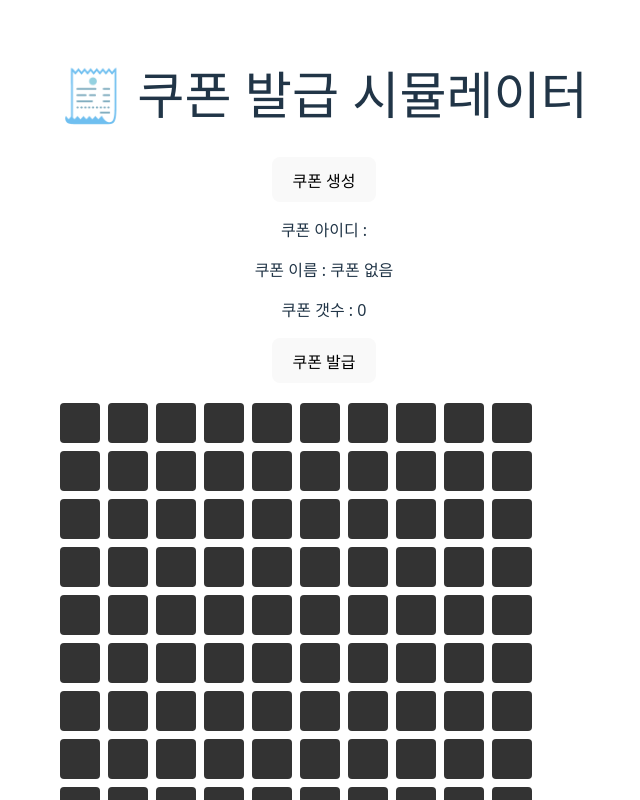
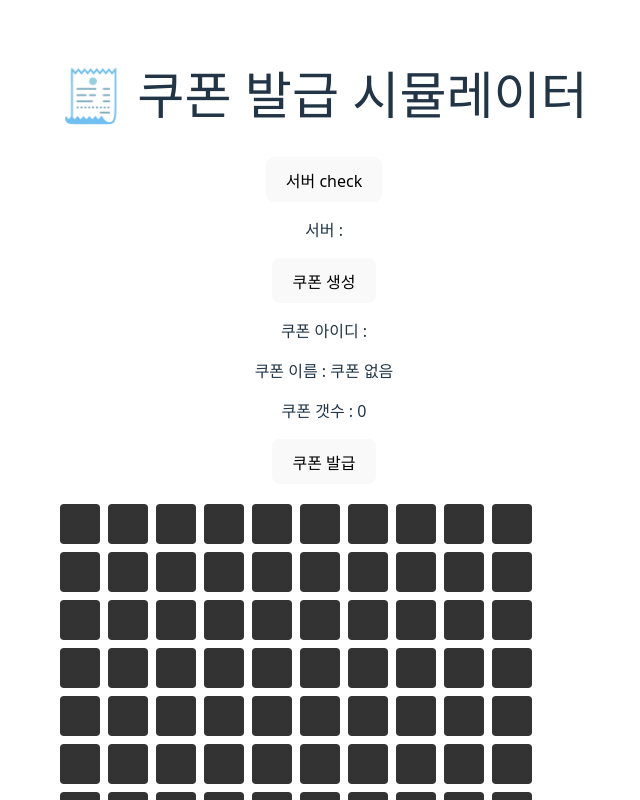
Before and after one commit to ByeongDoo-Han/scenario-front, a React (Vite) app: page / in a window 1280 px wide. Shown: the top 800 px of the page, without its empty margins (316-956 px from the left). Built offline with nearby package versions, Linux system fonts and the light colour scheme.

Commit message:
서버 check 추가

```diff
--- a/src/pages/Concurrency.tsx
+++ b/src/pages/Concurrency.tsx
@@ -34,10 +34,21 @@ const Concurrency = () => {
 		generateShuffledIndices()
 	);
 
+	const [check, setCheck] = useState("");
 	const [id, setId] = useState(null);
 	const [name, setName] = useState("쿠폰 없음");
 	const [quantity, setQuantity] = useState(0);
 
+	const getCheck = async () => {
+		try {
+			const response = await axios.post(
+				`http://${API_BASE_URL}:8080/api/v1/check`
+			);
+			setCheck(response.data);
+		} catch (error) {
+			console.error(error);
+		}
+	};
 	const issueAllCoupons = async () => {
 		if (id === null) return;
 		const promises = Array.from({length: BOX_COUNT}, (_, i) => {
@@ -45,7 +56,7 @@ const Concurrency = () => {
 
 			axios
 				.post(
-					`https://${API_BASE_URL}:8080/api/v1/coupon/${id}?userId=${userId}`
+					`http://${API_BASE_URL}:8080/api/v1/coupon/${id}?userId=${userId}`
 				)
 				.then((response) => {
 					const result = response.data.result;
@@ -77,7 +88,7 @@ const Concurrency = () => {
 
 		try {
 			const response = await axios.post(
-				`https://${API_BASE_URL}:8080/api/v1/coupons`
+				`http://${API_BASE_URL}:8080/api/v1/coupons`
 			);
 			setName(response.data.couponName);
 			setQuantity(response.data.quantity);
@@ -91,6 +102,8 @@ const Concurrency = () => {
 		<div>
 			<h1>🧾 쿠폰 발급 시뮬레이터</h1>
 			<div>
+				<button onClick={getCheck}>서버 check</button>
+				<p>서버 : {check}</p>
 				<button onClick={createCoupon}>쿠폰 생성</button>
 				<p>쿠폰 아이디 : {id}</p>
 				<p>쿠폰 이름 : {name}</p>
```
